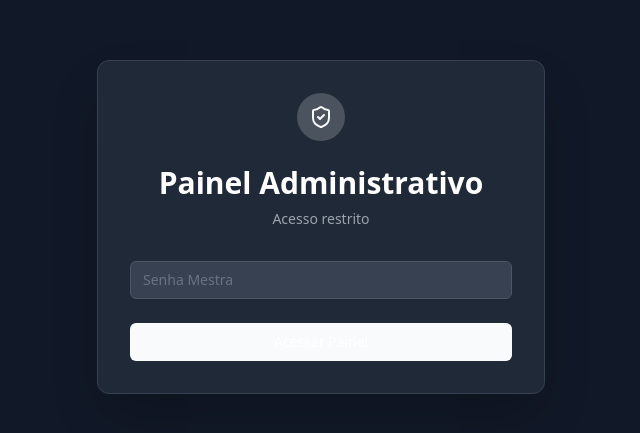
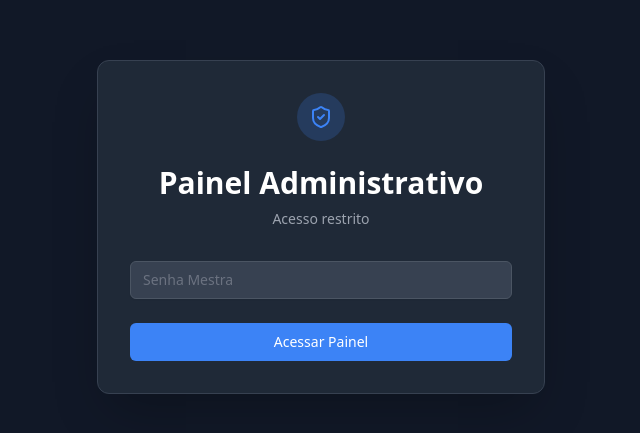
Before and after one commit to rafaelbatistazz/projetos, a React (Vite) app: page /admin/login in a window 1280 px wide. Shown: the part 173-606 px from the top of the page, without its empty margins (319-959 px from the left). Built offline with nearby package versions, Linux system fonts and the light colour scheme.

Commit message:
Improve dark theme contrast and colors

```diff
--- a/src/index.css
+++ b/src/index.css
@@ -4,25 +4,25 @@
 
 @layer base {
   :root {
-    --background: 224 71% 4%;
-    --foreground: 213 31% 91%;
-    --card: 224 71% 4%;
-    --card-foreground: 213 31% 91%;
-    --popover: 224 71% 4%;
-    --popover-foreground: 213 31% 91%;
-    --primary: 210 40% 98%;
-    --primary-foreground: 222.2 47.4% 11.2%;
-    --secondary: 222.2 47.4% 11.2%;
+    --background: 222 47% 11%;
+    --foreground: 210 40% 98%;
+    --card: 222 47% 11%;
+    --card-foreground: 210 40% 98%;
+    --popover: 222 47% 11%;
+    --popover-foreground: 210 40% 98%;
+    --primary: 217 91% 60%;
+    --primary-foreground: 222 47% 11%;
+    --secondary: 217 33% 17%;
     --secondary-foreground: 210 40% 98%;
-    --muted: 223 47% 11%;
-    --muted-foreground: 215.4 16.3% 56.9%;
-    --accent: 216 34% 17%;
-    --accent-foreground: 210 40% 98%;
-    --destructive: 0 63% 31%;
+    --muted: 215 28% 17%;
+    --muted-foreground: 217 10% 65%;
+    --accent: 217 91% 60%;
+    --accent-foreground: 222 47% 11%;
+    --destructive: 0 72% 51%;
     --destructive-foreground: 210 40% 98%;
-    --border: 216 34% 17%;
-    --input: 216 34% 17%;
-    --ring: 216 34% 17%;
+    --border: 217 33% 17%;
+    --input: 217 33% 17%;
+    --ring: 217 91% 60%;
     --radius: 0.5rem;
   }
 }
--- a/src/layouts/AdminLayout.tsx
+++ b/src/layouts/AdminLayout.tsx
@@ -49,10 +49,10 @@ const AdminLayout = () => {
 
             {/* Sidebar */}
             <aside className={cn(
-                "fixed lg:static inset-y-0 left-0 z-50 w-64 bg-[#0f172a] border-r border-gray-800 transform transition-transform duration-200 ease-in-out lg:transform-none",
+                "fixed lg:static inset-y-0 left-0 z-50 w-64 bg-[#1a1f2e] border-r border-gray-700 transform transition-transform duration-200 ease-in-out lg:transform-none",
                 isSidebarOpen ? "translate-x-0" : "-translate-x-full"
             )}>
-                <div className="h-16 flex items-center justify-between px-6 border-b border-gray-800">
+                <div className="h-16 flex items-center justify-between px-6 border-b border-gray-700">
                     <div className="flex items-center gap-3">
                         <img
                             src="https://lhbwfbquxkutcyqazpnw.supabase.co/storage/v1/object/public/images/logo/v3%20png.webp"
@@ -75,10 +75,10 @@ const AdminLayout = () => {
                             to={item.path}
                             onClick={() => setIsSidebarOpen(false)}
                             className={cn(
-                                "flex items-center px-4 py-3 text-sm font-medium rounded-md transition-colors",
+                                "flex items-center px-4 py-3 text-sm font-medium rounded-lg transition-colors",
                                 isActive(item.path, item.exact)
-                                    ? "bg-blue-600 text-white"
-                                    : "text-gray-300 hover:bg-gray-800 hover:text-white"
+                                    ? "bg-blue-600 text-white shadow-lg shadow-blue-600/50"
+                                    : "text-gray-300 hover:bg-gray-700/50 hover:text-white"
                             )}
                         >
                             <item.icon className="mr-3 h-5 w-5" />
@@ -87,10 +87,10 @@ const AdminLayout = () => {
                     ))}
                 </nav>
 
-                <div className="absolute bottom-0 w-full p-4 border-t border-gray-800">
+                <div className="absolute bottom-0 w-full p-4 border-t border-gray-700">
                     <button
                         onClick={handleLogout}
-                        className="flex items-center w-full px-4 py-3 text-sm font-medium text-red-400 rounded-md hover:bg-gray-800 transition-colors"
+                        className="flex items-center w-full px-4 py-3 text-sm font-medium text-red-400 rounded-lg hover:bg-red-500/10 hover:text-red-300 transition-colors"
                     >
                         <LogOut className="mr-3 h-5 w-5" />
                         Sair
@@ -99,9 +99,9 @@ const AdminLayout = () => {
             </aside>
 
             {/* Main Content */}
-            <div className="flex-1 flex flex-col min-w-0 overflow-hidden bg-[#1e293b]">
+            <div className="flex-1 flex flex-col min-w-0 overflow-hidden bg-[#0f1419]">
                 {/* Mobile Header */}
-                <header className="lg:hidden h-16 bg-[#0f172a] border-b border-gray-800 flex items-center px-4">
+                <header className="lg:hidden h-16 bg-[#1a1f2e] border-b border-gray-700 flex items-center px-4">
                     <button
                         onClick={() => setIsSidebarOpen(true)}
                         className="text-gray-400 hover:text-white focus:outline-none"
```
